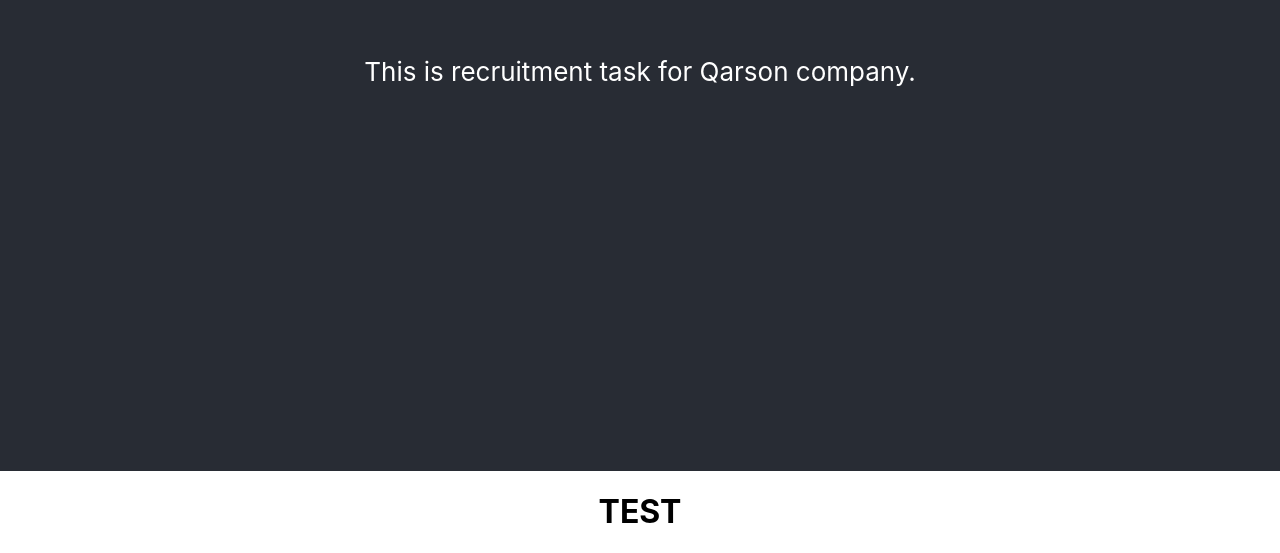
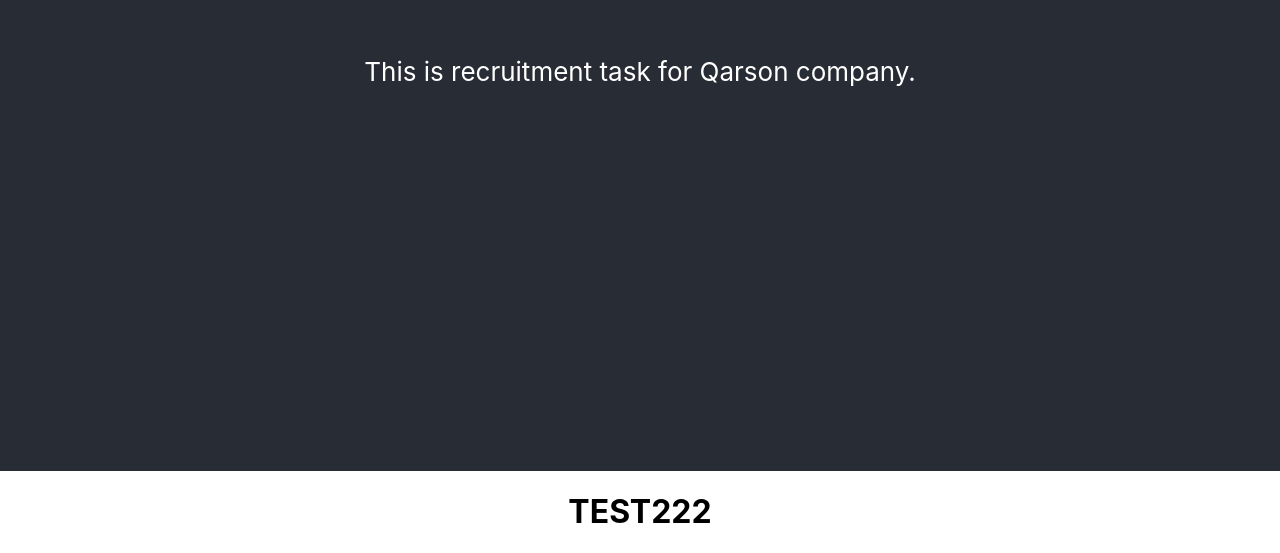
Before and after one commit to Karlos97/qarson-car-app, a React (Create React App) app: page / in a window 1280 px wide. Shown: the part 329-882 px from the top of the page. Built offline with nearby package versions, Linux system fonts and the light colour scheme.

Commit message:
Testing commit

```diff
--- a/src/components/MainTable/Table.jsx
+++ b/src/components/MainTable/Table.jsx
@@ -3,7 +3,7 @@
 const Table = props =>{
 
 return (
- <h1>TEST</h1>
+ <h1>TEST222</h1>
 )
 }
 export default Table
```
